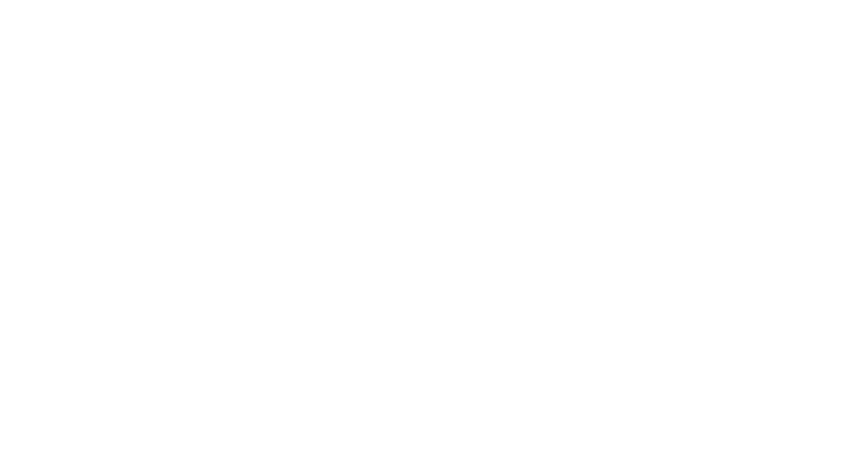
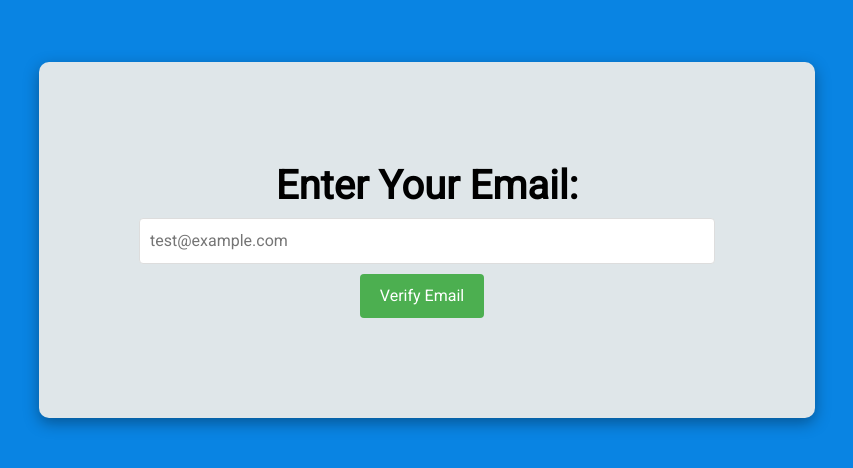
Before and after one commit to Ritwik880/reactjs-machine-coding-problems, a React (Vite) app: page /challenge41 in a window 1280 px wide. Before the commit this address had no page. Shown: the part 160-628 px from the top of the page, without its empty margins (213-1066 px from the left). Built offline with nearby package versions, Linux system fonts and the light colour scheme.

Commit message:
Challenge 41

```diff
--- a/package.json
+++ b/package.json
@@ -16,6 +16,7 @@
     "react-dropzone": "^14.2.3",
     "react-icons": "^4.12.0",
     "react-loader-spinner": "^6.1.6",
+    "react-otp-input": "^3.1.1",
     "react-progress-bar-plus": "^1.3.1",
     "react-router-dom": "^6.18.0",
     "react-select": "^5.8.0",
--- a/src/App.css
+++ b/src/App.css
@@ -1,3 +1,5 @@
+@import url('https://fonts.googleapis.com/css2?family=Montserrat&family=Roboto&family=Roboto+Flex:opsz@8..144&family=Work+Sans:wght@400;500&display=swap');
+
 :root {
     --primary: linear-gradient(90deg, rgba(2, 0, 36, 1) 0%, rgba(9, 121, 103, 1) 100%, rgba(0, 212, 255, 1) 100%);
     --text: #FFFFFF;
@@ -7,6 +9,8 @@
     padding: 0;
     margin: 0;
     box-sizing: border-box;
+    font-family: 'Roboto', sans-serif;
+
 }
 
 .landing-section {
@@ -85,7 +89,7 @@
 .input-box {
     width: 300px;
     margin: auto;
-    margin-bottom: 20px;
+    /* margin-bottom: 20px; */
 }
 
 .heading,
@@ -293,7 +297,7 @@
     justify-content: center;
     align-items: center;
     height: 100vh;
-    background: #ecf0f1;
+    background: #0984e3;
 }
 
 .timeline {
@@ -353,3 +357,39 @@
     border-radius: 50%;
     z-index: 1;
 }
+
+.otp-div{
+    display: flex;
+    justify-content: center;
+    align-items: center;
+    flex-direction: column;
+    background: #dfe6e9;
+    padding: 100px;
+    border-radius: 10px;
+    box-shadow: rgba(0, 0, 0, 0.35) 0px 5px 15px;
+}
+.otp-heading{
+    font-size: 40px;
+    font-weight: 600;
+    color: #000;
+}
+.email-input{
+    width: 300px;
+}
+.otp-error{
+    color: #d63031;
+    font-weight: 600;
+    font-size: 20px;
+    padding: 10px 0;
+}
+.otp-verify-email{
+    margin-top: 10px;
+}
+.otp-login{
+    border: none;
+    color: var(--text);
+    font-size: 20px;
+    font-weight: 500;
+    width: 150px;
+    margin-top: 10px;
+}
--- a/src/App.jsx
+++ b/src/App.jsx
@@ -64,6 +64,7 @@
 import About from './Components/Challenge/About';
 import Service from './Components/Challenge/Service';
 import Contact from './Components/Challenge/Contact';
+import Challenge41 from './Components/Challenge/Challenge41';
 
 const App = () => {
   return (
@@ -132,6 +133,7 @@
       <Route path='/challenge38' element={<Challenge38/>}/>
       <Route path='/challenge39' element={<Challenge39/>}/>
       <Route path='/challenge40' element={<Challenge40/>}/>
+      <Route path='/challenge41' element={<Challenge41/>}/>
     </Routes>
   )
 }
--- /dev/null
+++ b/src/Components/Challenge/Challenge41.jsx
@@ -0,0 +1,152 @@
+// You are tasked with implementing a React component for OTP login. The login process involves entering an email, verifying it, and then entering an OTP for authentication.
+
+import React, { useState } from 'react';
+import OTPInput from 'react-otp-input';
+import { ColorRing } from 'react-loader-spinner';
+
+const OtpLogin = ({ onLogin }) => {
+    const [email, setEmail] = useState('');
+    const [otp, setOtp] = useState(['', '', '', '']);
+    const [error, setError] = useState('');
+    const [isEmailVerified, setIsEmailVerified] = useState(false);
+    const [loading, setLoading] = useState(false);
+
+    const validateEmail = (email)=>{
+        // Basic email validation check (replace with a more comprehensive solution if needed)
+        const isValidEmail = /^[^\s@]+@[^\s@]+\.[^\s@]+$/.test(email);
+        return isValidEmail
+    }
+
+    const handleEmailVerification = ()=>{
+        if (validateEmail(email)) {
+            setLoading(true);
+            setTimeout(() => {
+                setIsEmailVerified(true);
+                setLoading(false);
+                setError('');
+            }, 2000);
+        }
+        else{
+            setError("Invalid Email");
+        }
+    }
+
+    const handleOTPVerification = ()=>{
+        const enteredOTP = otp.join('');
+        if (/^\d{4}$/.test(enteredOTP)) {
+            const username = email.split('@')[0].charAt(0).toUpperCase() + email.split('@')[0].slice(1);
+            onLogin(username)
+        }
+        else{
+            setError("Incorrect OTP")
+        }
+    }
+
+    return (
+        <div className='otp-div'>
+            {
+                !isEmailVerified ? (
+                    <>
+                        <h1 className='otp-heading'>
+                            Enter Your Email:
+                        </h1>
+                        <input
+                            type='text'
+                            placeholder='test@example.com'
+                            value={email}
+                            onChange={(e) => setEmail(e.target.value)}
+                        />
+                        {
+                            error && <span className='otp-error'>
+                                {error}
+                            </span>
+                        }
+                        <div>
+                            <button onClick={handleEmailVerification} className='otp-verify-email'>
+                               {
+                                loading ? (
+                                    <ColorRing color="#fff" height={50} width={50}/>
+                                ): (
+                                    'Verify Email'
+                                )
+                               }
+                            </button>
+                        </div>
+                    </>
+                ) : (
+                    <>
+                        <h1 className='otp-heading'>
+                            Enter Your OTP:
+                        </h1>
+                        <div className='otp-input-container'>
+                            <OTPInput
+                                value={otp.join('')}
+                                onChange={(value)=> setOtp(value.split(''))}
+                                numInputs={4}
+                                isInputNum
+                                inputStyle={{
+                                    width: '3rem',
+                                    height: '3rem',
+                                    margin: '0 0.2rem',
+                                    fontSize: '1.5rem',
+                                    borderRadius : '4px',
+                                    border: '1px solid #ced4da'
+                                }}
+                                renderInput={(inputProps, index) => <input {...inputProps} key={index}/>}
+                            />
+                        </div>
+                        {
+                            error && <span className='otp-error'>
+                                {error}
+                            </span>
+                        }
+                        <div>
+                            <button onClick={handleOTPVerification} className='otp-login'>
+                                Login
+                            </button>
+                        </div>
+
+
+                    </>
+                )
+            }
+        </div>
+    )
+}
+
+const Challenge41 = () => {
+    const [isLoggedIn, setIsLoggedIn] = useState(false);
+    const [username, setUsername] = useState('');
+
+    const handleLogin = (username) => {
+        setIsLoggedIn(true);
+        setUsername(username)
+    }
+
+    const handleLogout = () => {
+        setIsLoggedIn(false);
+        setUsername('');
+    }
+    return (
+        <section className='timeline-landing'>
+            <div className='row container'>
+                {
+                    isLoggedIn ? (
+                        <div className='otp-div'>
+                            <h1 className='otp-heading'>
+                                Welcome, {username}
+                            </h1>
+                            <button onClick={handleLogout} className='otp-login'>
+                                Logout
+                            </button>
+                        </div>
+                    ) : (
+                        <OtpLogin onLogin={handleLogin} />
+                    )
+                }
+            </div>
+        </section>
+    )
+}
+
+export default Challenge41
--- a/src/MultiStepForm.css
+++ b/src/MultiStepForm.css
@@ -45,7 +45,7 @@
 input {
     width: 100%;
     padding: 10px;
-    margin-bottom: 16px;
+    /* margin-bottom: 16px; */
     border: 1px solid #ddd;
     border-radius: 4px;
 }
```
Also changed, not shown: 1 other file (tests, documents, lock files or other folders).
